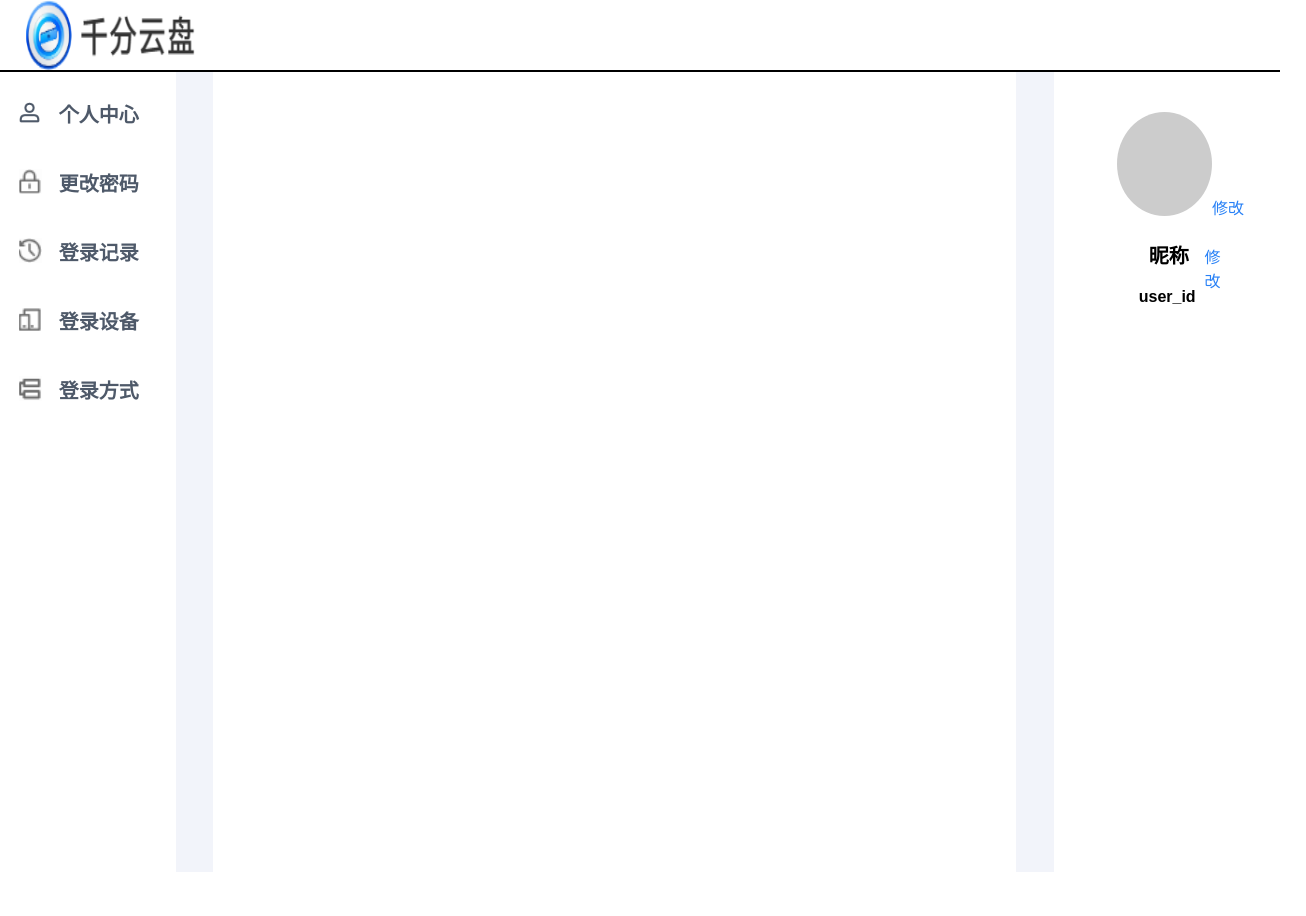
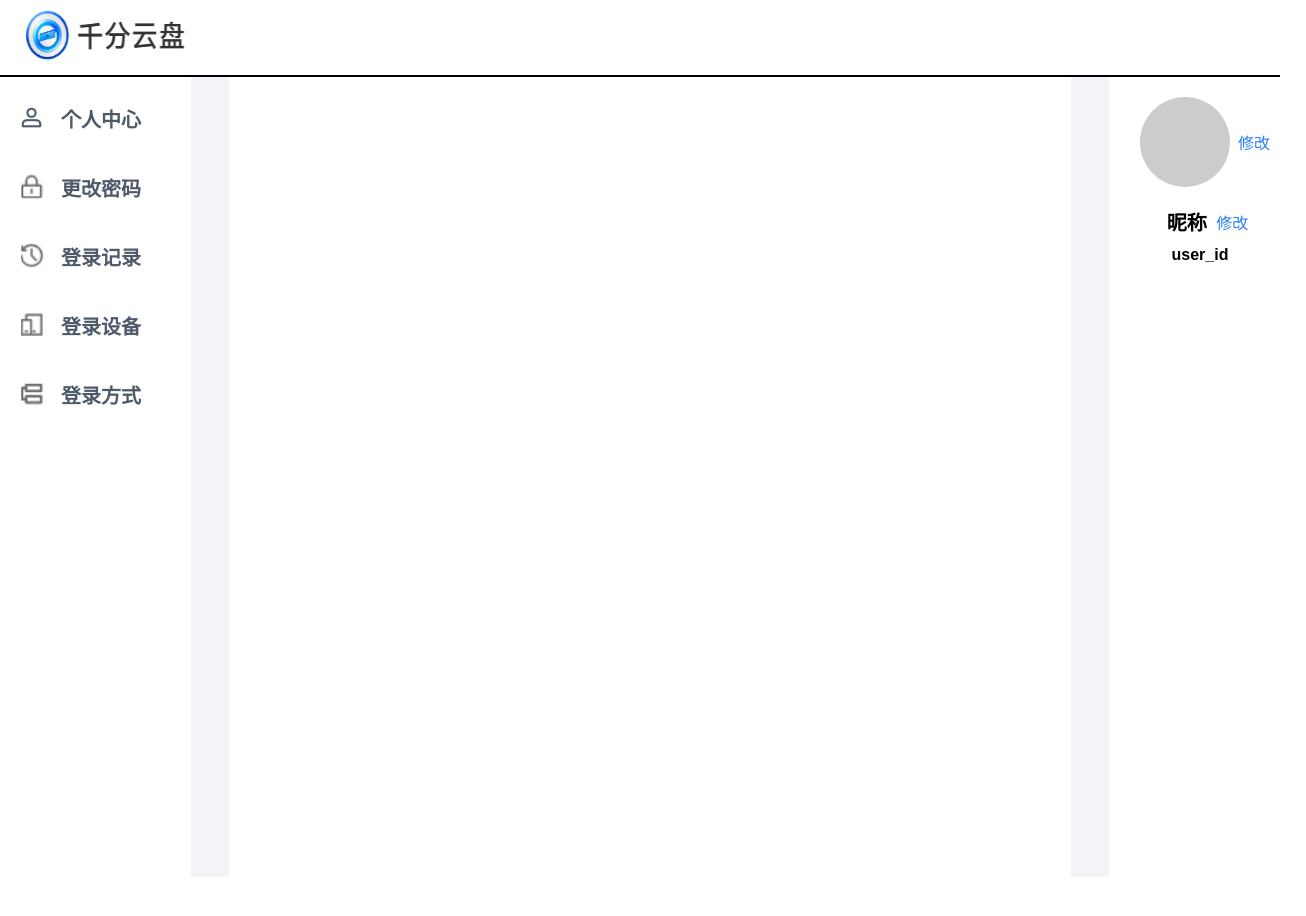
Before and after one commit to NetDisk9/frontEnd, a Vue app in the folder netdisk/: page /#/homeview in a window 1280 px wide. Shown: the top 916 px of the page, 1306 px wide, since content can reach past the window. After the commit the page ends 877 px from the top, so only its background shows below. Built offline with nearby package versions, Linux system fonts and the light colour scheme; no server answers.

Commit message:
change homeview

```diff
--- a/netdisk/src/views/HomeView.vue
+++ b/netdisk/src/views/HomeView.vue
@@ -33,16 +33,24 @@
         </div>
       </div>
       <div id="gap"></div>
-      <div id="area3" class="area">
-          <div id="avatar-preview" :style="{backgroundImage: 'url(' + avatarPreviewUrl + ')'}">
-          <div class="upload-container">
+      <div id="area3">
+        <div style="display: flex; justify-content: center; align-items: center; margin: 20px 5px 20px 20px">
+          <div style="display: flex; justify-content: center; align-items: center;">
+            <div id="avatar-preview" :style="{backgroundImage: 'url(' + avatarPreviewUrl + ')'}"/>
+          </div>
+          <div class="upload-container" style="display: flex;">
             <label for="avatar-input" id="avatar-upload" @change="handleAvatarChange">修改</label>
             <input type="file" id="avatar-input" @change="handleAvatarChange">
           </div>
         </div>
-        <div id="nickname">昵称</div>
-        <div style="width: 50px" id="nickname-edit" @click="handleNicknameEdit">修改</div>
-        <div id="user-id">user_id</div>
+
+        <div style="display: flex; flex-direction: column; justify-content: center; align-items: center;">
+          <div style="display: flex; justify-content: center; align-items:center; width: 100%" >
+            <div id="nickname" style="display: flex; justify-content: center; margin-left: 20px">昵称</div>
+            <div id="nickname-edit" @click="handleNicknameEdit" style="font-size: 16px;">修改</div>
+          </div>
+          <div id="user-id" style="display: flex">user_id</div>
+        </div>
       </div>
       <input type="file" id="avatar-input" accept="image/*">
     </div>
@@ -192,8 +200,9 @@ export default {
   font-family: Arial, sans-serif;
 }
 #top-bar {
+  min-height: 65px;
   width: 100%;
-    height: 70px;
+  height: 65px;
   background-color: white;
 }
 #divider {
@@ -201,8 +210,9 @@ export default {
   border-bottom: 2px solid black;
 }
 .logo {
-    width:170px ;
-    height: 70px;
+  width:160px ;
+  height: 50px;
+  margin-top: 10px;
   margin-left: 2%;
   margin-bottom: -2.35%;
   background-image: url('../assets/logo2.png');
@@ -221,7 +231,8 @@ export default {
   position: relative;
 }
 #area1 {
-    width: 14%;
+  min-width: 180px;
+  width: 180px;
   background-color: white;
 }
 #area2 {
@@ -229,7 +240,8 @@ export default {
   background-color: white;
 }
 #area3 {
-    width: 18%;
+  width: 160px;
+  min-width: 160px;
   background-color: white;
 }
 #gap {
@@ -272,54 +284,49 @@ export default {
   background-image: url('@/assets/登录方式.png');
 }
 #avatar-preview {
-    width: 85%;
-    height: 13%;
+  width: 90px;
+  height: 90px;
   border-radius: 50%;
   background-color: #ccc;
   background-size: cover;
   background-position: center;
   position: relative;
-    bottom: -5%;
-    right: -28%;
+  left: 0;
+  bottom: 0;
 }
-  #avatar-preview .upload-container {
-    position: relative;
-    right: -100%;
-    bottom: -80%;
+.upload-container {
   display: flex;
-    align-items: center;
+  margin-left: auto;
 }
 #avatar-upload {
   color: #2881F6;
   cursor: pointer;
-    margin-right: 5px;
+  width: 32px;
 }
 #nickname {
-    position: relative;
-    width: 38%;
-    bottom: -21%;
-    right: 0%;
   color: black;
   font-size: 20px;
   font-weight: bold;
+  width: 40px;
 }
+
 #nickname-edit {
-    position: relative;
-    width: 29%;
-    bottom: -21.465%;
-    right: -6%;
   color: #2881F6;
   cursor: pointer;
   text-decoration: none;
 }
+
 #user-id {
-    position: relative;
-    width: 58%;
-    bottom: -27%;
-    right: 34%;
+  margin: 10px;
   color: black;
   font-size: 16px;
   font-weight: bold;
+  position: relative;
+  left: 0;
+  bottom: 0;
+  top: 0;
+  right: 0;
+  width: auto;
 }
 #avatar-input {
   display: none; /* Hide the file input */
```
Lines whose indentation alone changed are shown as unchanged.
